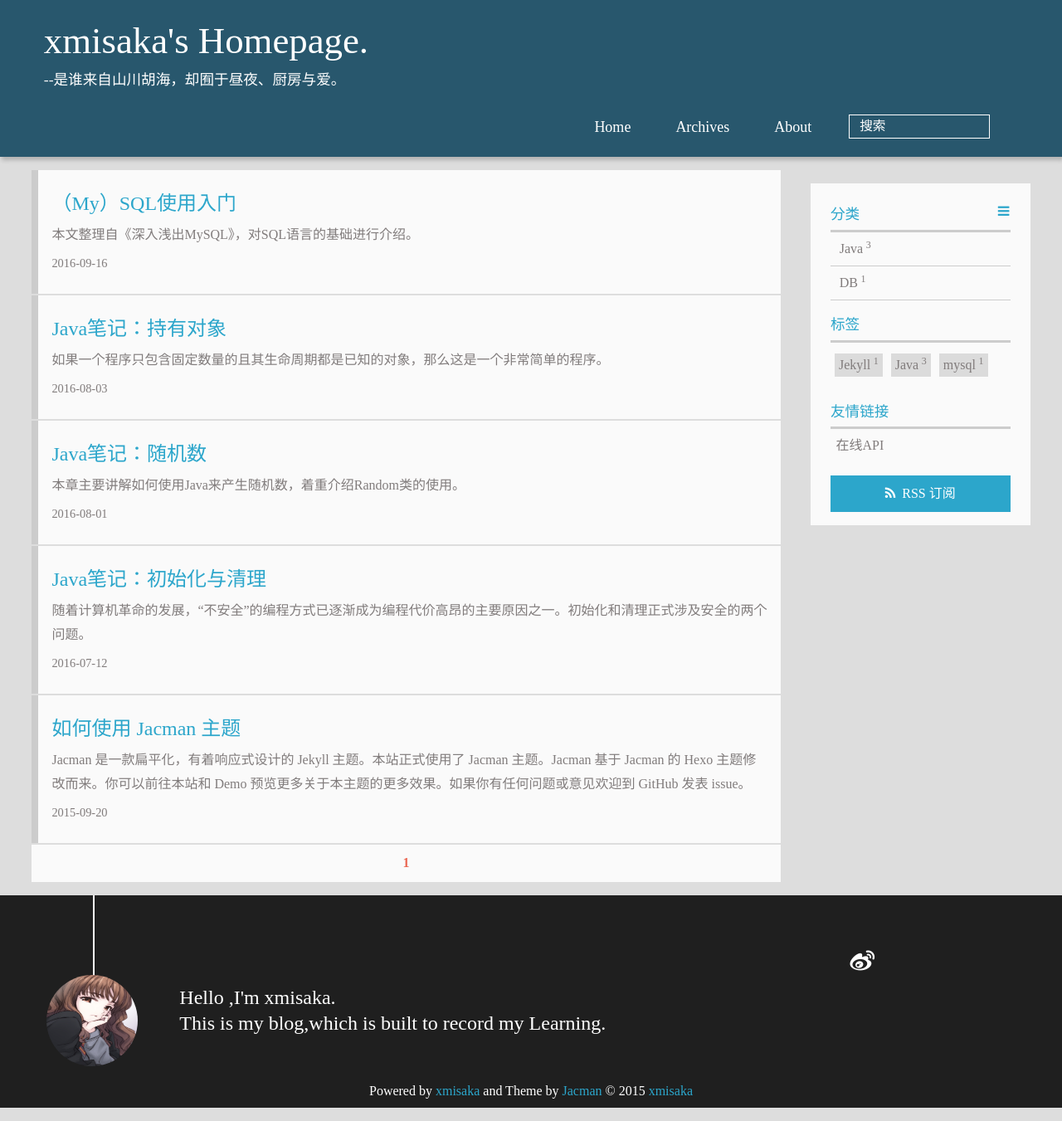
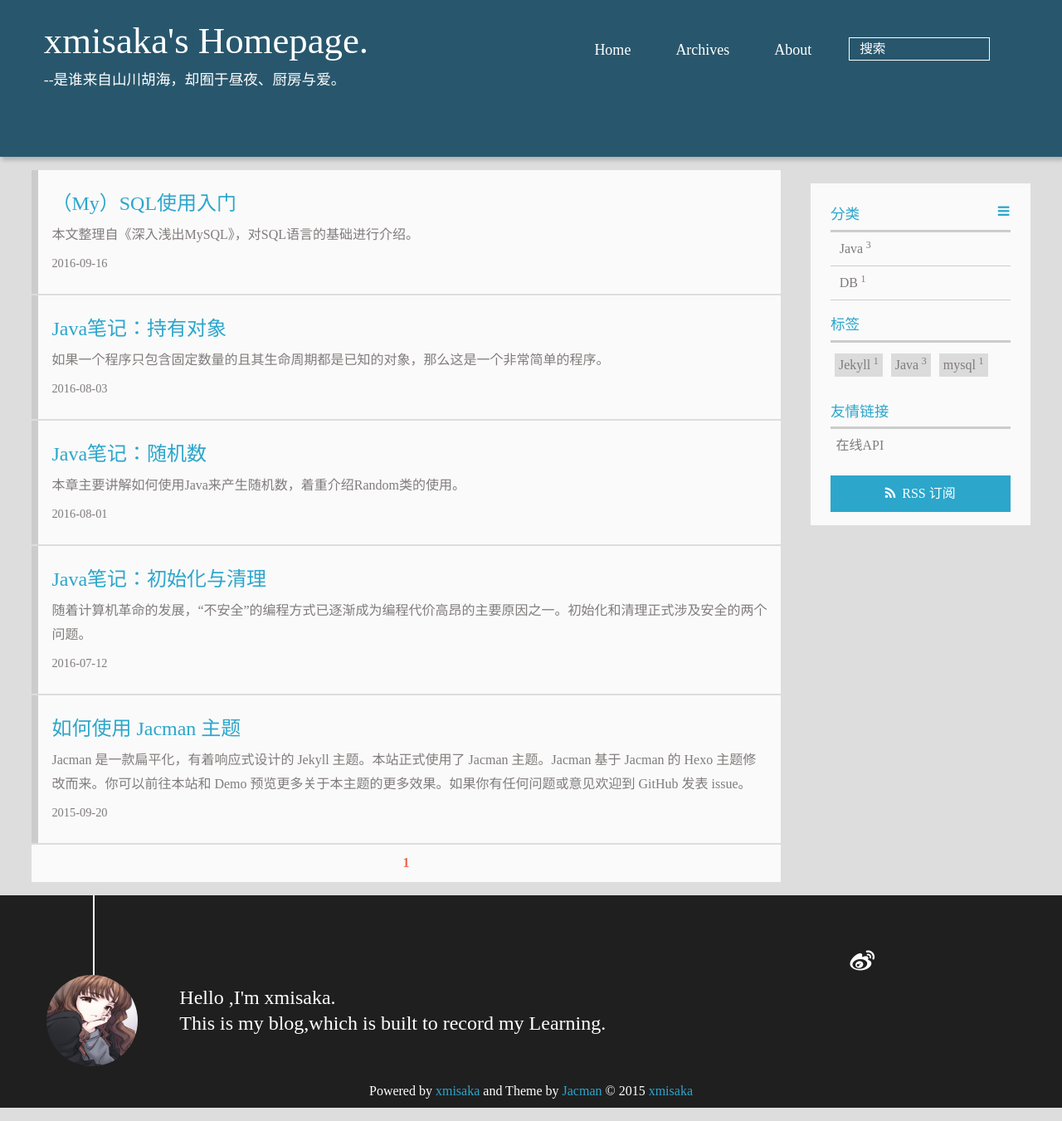
Before and after one commit to xmisaka/xmisaka.github.io, a Jekyll site: the page built from index.html, in a window 1280 px wide. Shown: the whole page at 83% size. Built offline with Jekyll 4.4.1, drawn with Linux system fonts in a browser that asks for light colours; Markdown is read by kramdown in place of the engine named in the settings; the list of posts is cut into pages by our own code; comment, search, counter and statistics services are not loaded.

Commit message:
Update style.css

```diff
--- a/assets/css/style.css
+++ b/assets/css/style.css
@@ -300,7 +300,7 @@ body >header a{
 	#imglogo img{width:5.5em}
 }
 #textlogo{
-	float:left;width:75%;margin-left:.5em;
+	float:left;width:50%;margin-left:.5em;
 }
 #textlogo h1.site-name{
 	width:86%;font-family:"covered_by_your_graceregular";
```
